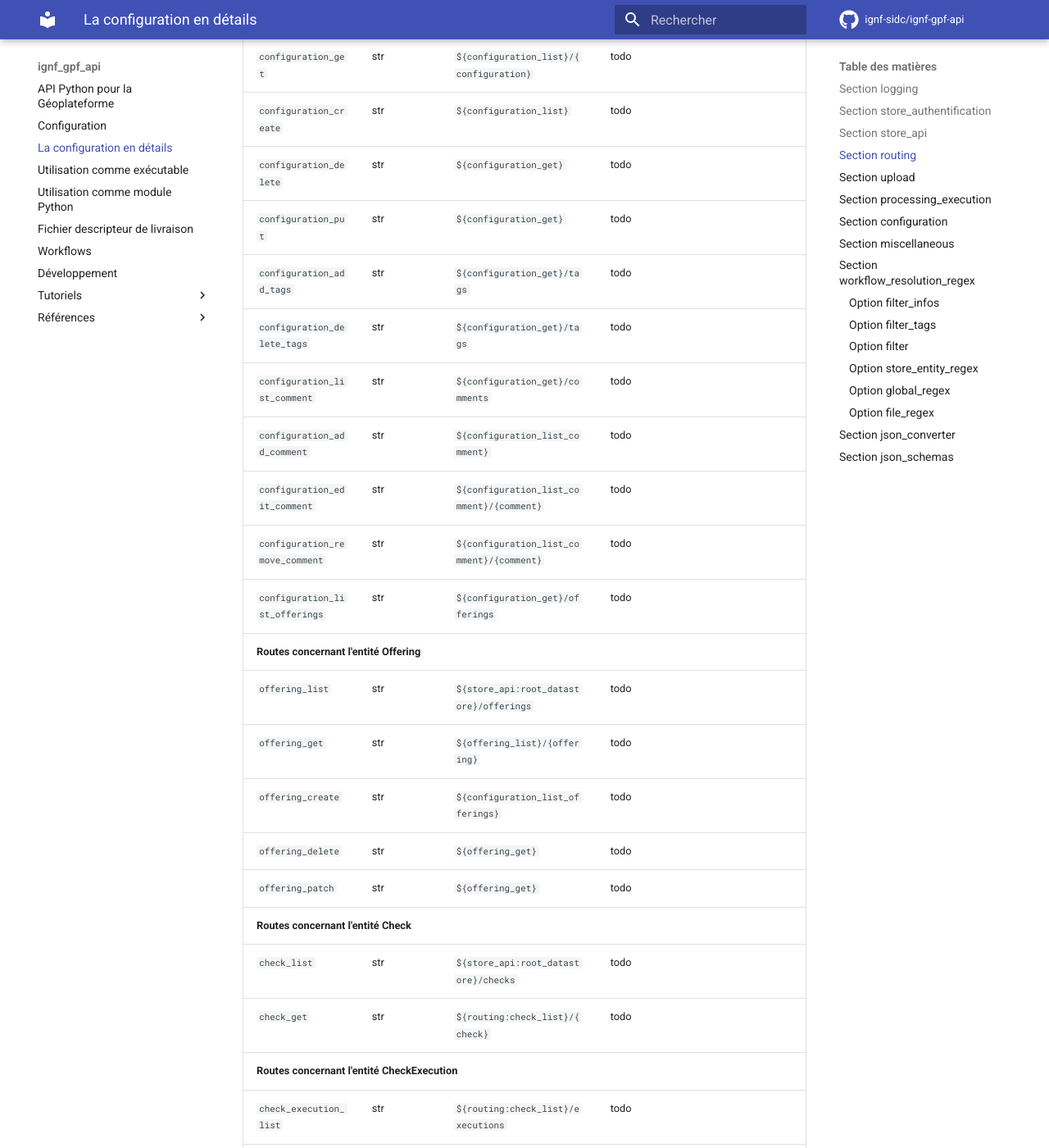
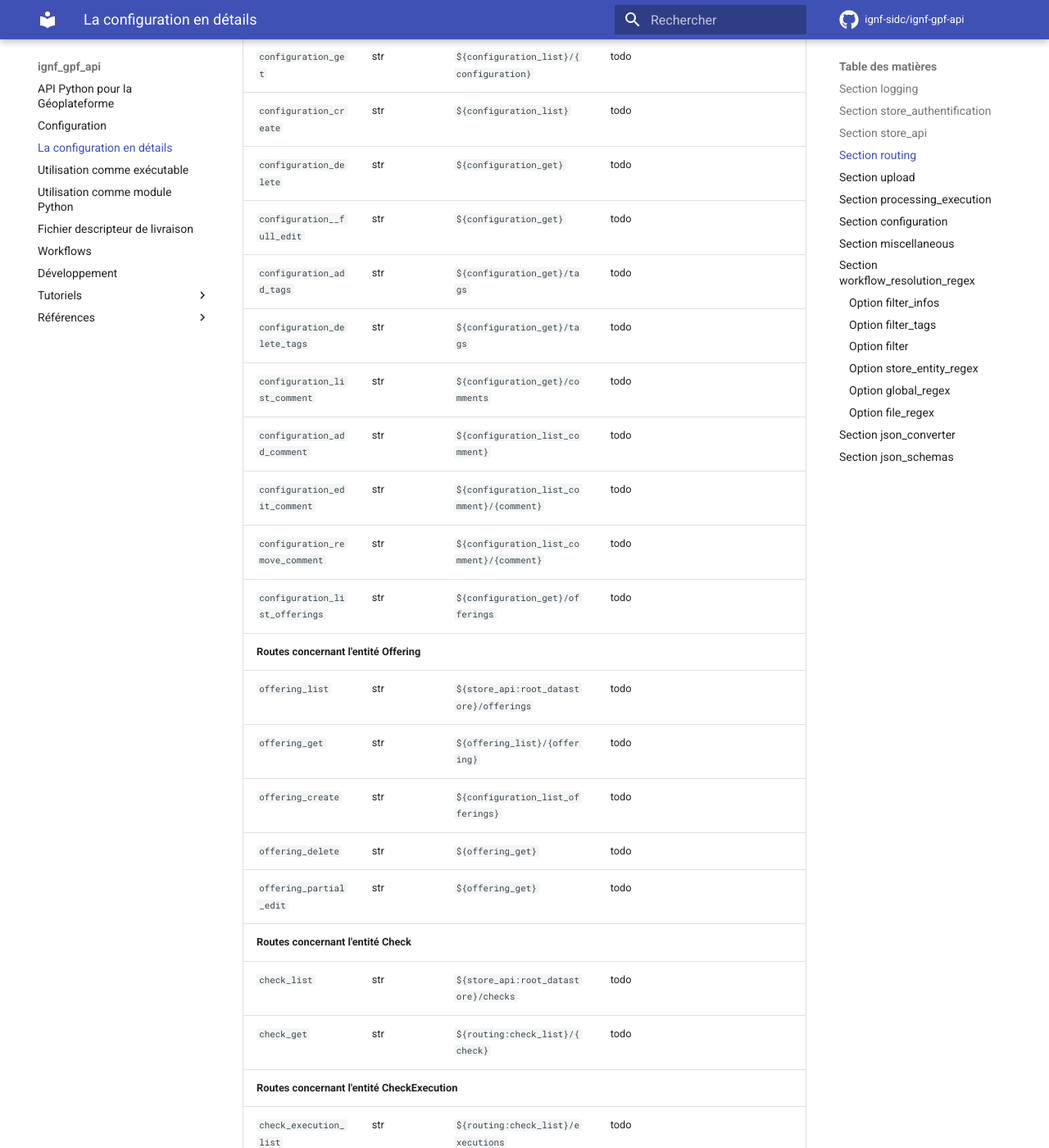
Before and after one commit to ignf-sidc/ignf-gpf-api, an MkDocs documentation site: the page built from docs/configuration_details.md, in a window 1280 px wide and 1400 px high, scrolled down 7282 px. Shown: the whole window at 82% size. Built offline with MkDocs 1.6.1 and Material for MkDocs 9.7.7, drawn with Linux system fonts in a browser that asks for light colours; comment, search, counter and statistics services are not loaded.

Commit message:
default.ini: corr partial et full édite route

```diff
--- a/docs/configuration_details.md
+++ b/docs/configuration_details.md
@@ -121,7 +121,7 @@ Chaque route permet de faire une action via l'API. Tous ces paramètres n'ont à
 | `configuration_get`                  | str  | `${configuration_list}/{configuration}`                 | todo |
 | `configuration_create`               | str  | `${configuration_list}`                                 | todo |
 | `configuration_delete`               | str  | `${configuration_get}`                                  | todo |
-| `configuration_put`                  | str  | `${configuration_get}`                                  | todo |
+| `configuration__full_edit`                  | str  | `${configuration_get}`                                  | todo |
 | `configuration_add_tags`             | str  | `${configuration_get}/tags`                             | todo |
 | `configuration_delete_tags`          | str  | `${configuration_get}/tags`                             | todo |
 | `configuration_list_comment`         | str  | `${configuration_get}/comments`                         | todo |
@@ -134,7 +134,7 @@ Chaque route permet de faire une action via l'API. Tous ces paramètres n'ont à
 | `offering_get`                       | str  | `${offering_list}/{offering}`                           | todo |
 | `offering_create`                    | str  | `${configuration_list_offerings}`                       | todo |
 | `offering_delete`                    | str  | `${offering_get}`                                       | todo |
-| `offering_patch`                     | str  | `${offering_get}`                                       | todo |
+| `offering_partial_edit`                     | str  | `${offering_get}`                                       | todo |
 | **Routes concernant l'entité Check** {: colspan=4 } | &#8288 {: .dn }| &#8288 {: .dn }| &#8288 {: .dn }          |
 | `check_list`                         | str  | `${store_api:root_datastore}/checks`                    | todo |
 | `check_get`                          | str  | `${routing:check_list}/{check}`                         | todo |
```
Also changed, not shown: 1 other file.
